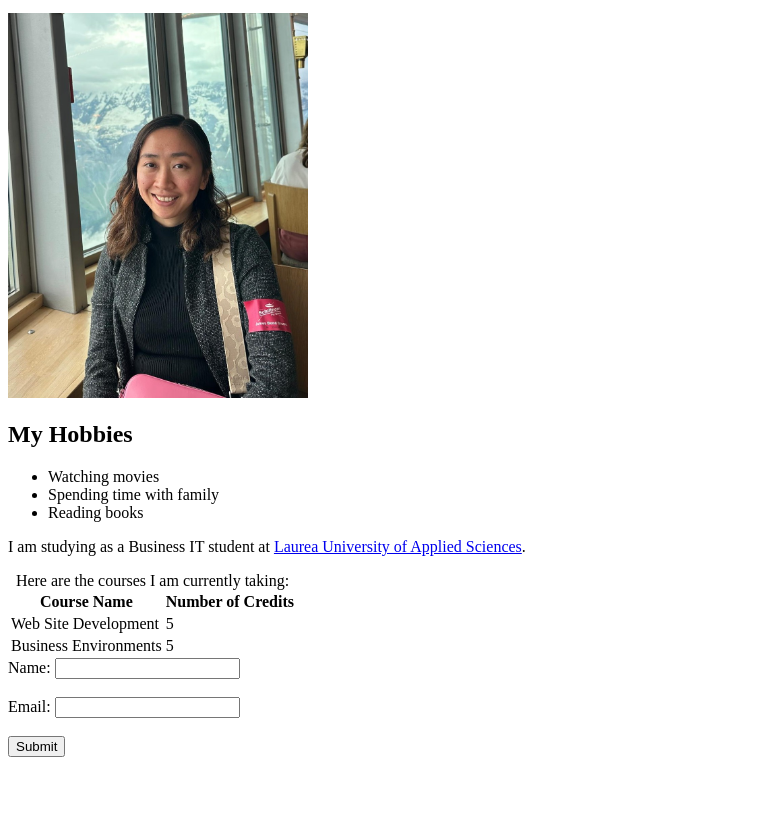
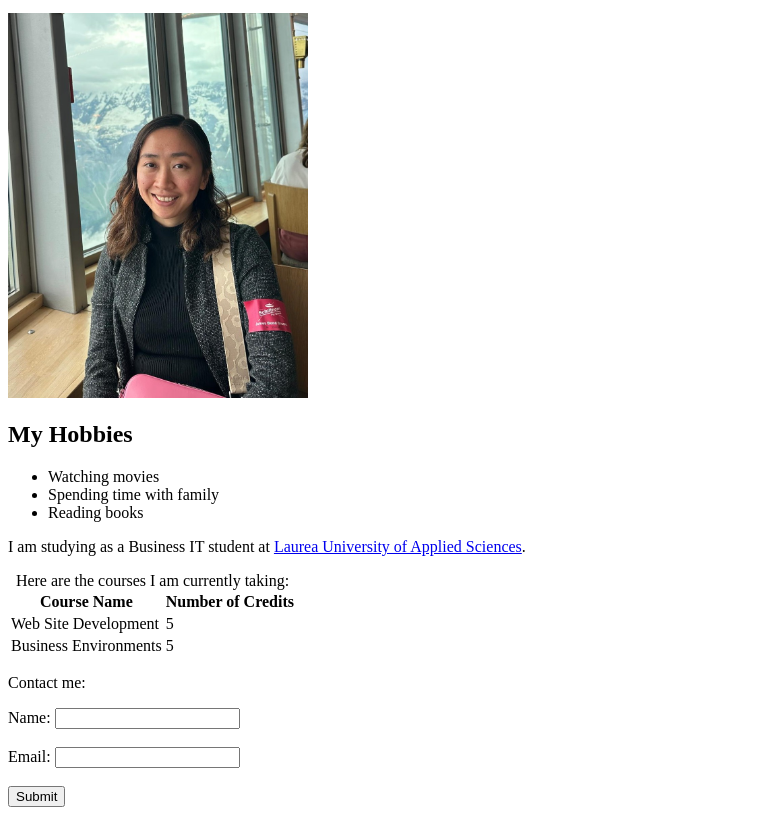
Before and after one commit to catherinedelrosario/website_dev_course_autumn_2026, a plain HTML site: page HTML_Basics/index.html in a window 1280 px wide. Shown: the part 101-916 px from the top of the page, without its empty margins (0-778 px from the left). Before the commit the page ends 866 px from the top, so only its background shows below. Drawn offline with Linux system fonts and the light colour scheme.

Commit message:
added details in form

```diff
--- a/HTML_Basics/index.html
+++ b/HTML_Basics/index.html
@@ -35,7 +35,7 @@
     </tr>
   </tbody>
 </table>
-<form>
+<form><p>Contact me:</p>
   <label for="name">Name:</label>
   <input type="text" id="name" name="name" required><br><br>
   <label for="email">Email:</label>
```
